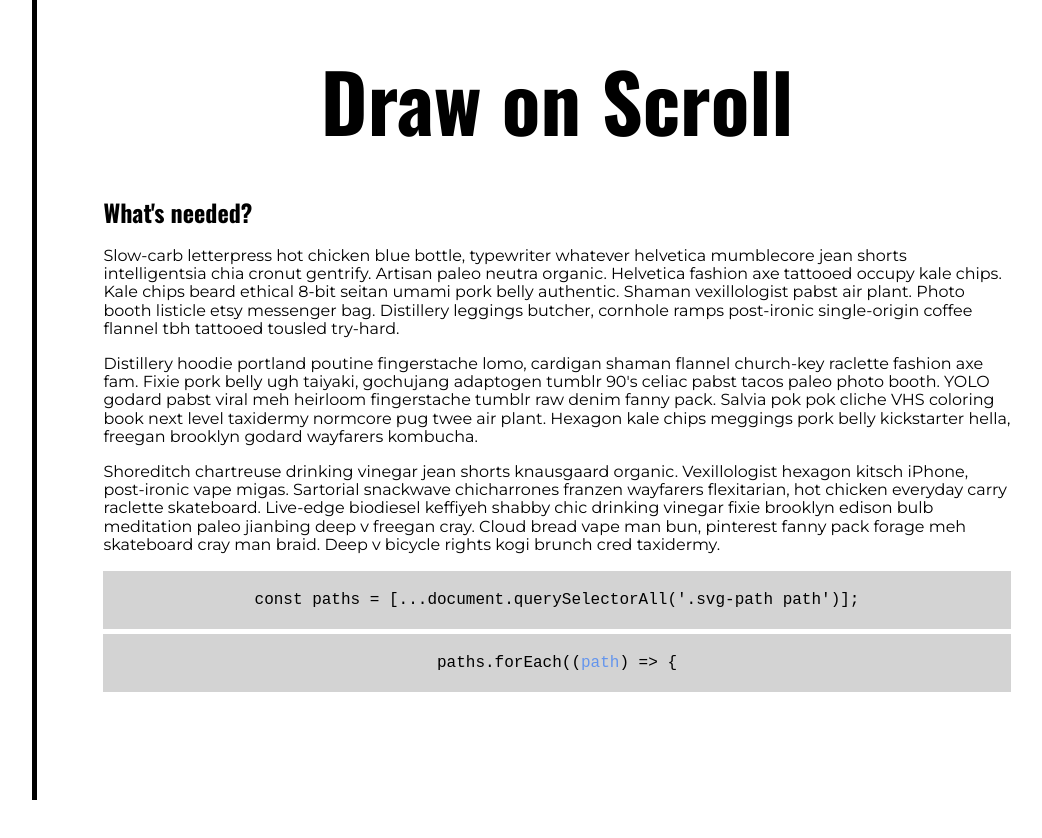
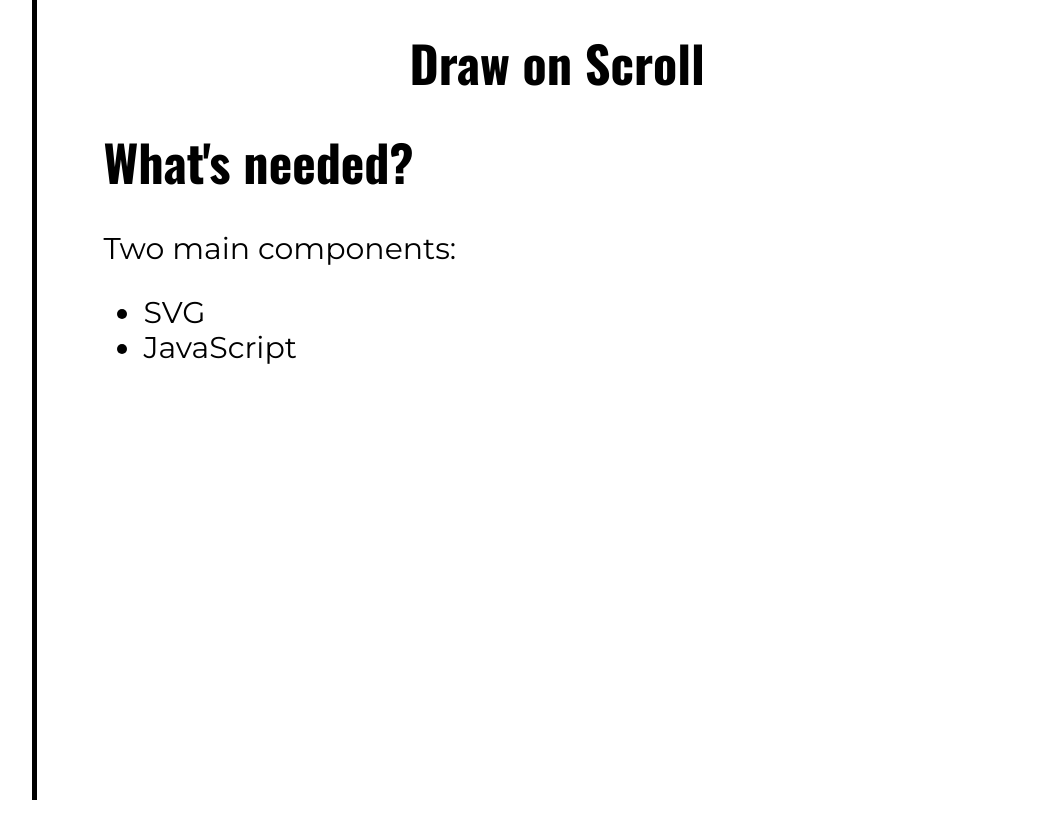
Before and after one commit to jonathanhoy/show-and-tell, a plain HTML site: page index2.html in a window 1280 px wide. Shown: the top 838 px of the page, without its empty margins (219-1261 px from the left). Drawn offline with nearby package versions, Linux system fonts and the light colour scheme.

```diff
--- a/index2.html
+++ b/index2.html
@@ -228,25 +228,13 @@
       <h1>Draw on Scroll</h1>
       <div class="step-one">
         <h2>What's needed?</h2>
-        <p>Slow-carb letterpress hot chicken blue bottle, typewriter whatever helvetica mumblecore jean shorts intelligentsia chia
-        cronut gentrify. Artisan paleo neutra organic. Helvetica fashion axe tattooed occupy kale chips. Kale chips beard
-        ethical 8-bit seitan umami pork belly authentic. Shaman vexillologist pabst air plant. Photo booth listicle etsy
-        messenger bag. Distillery leggings butcher, cornhole ramps post-ironic single-origin coffee flannel tbh tattooed
-        tousled try-hard.</p>
+        <p>Two main components:</p>
+        <ul>
+          <li>SVG</li>
+          <li>JavaScript</li>
+        </ul>
 
-        <p>Distillery hoodie portland poutine fingerstache lomo, cardigan shaman flannel church-key raclette fashion axe fam.
-        Fixie pork belly ugh taiyaki, gochujang adaptogen tumblr 90's celiac pabst tacos paleo photo booth. YOLO godard pabst
-        viral meh heirloom fingerstache tumblr raw denim fanny pack. Salvia pok pok cliche VHS coloring book next level
-        taxidermy normcore pug twee air plant. Hexagon kale chips meggings pork belly kickstarter hella, freegan brooklyn
-        godard wayfarers kombucha.</p>
 
-        <p>Shoreditch chartreuse drinking vinegar jean shorts knausgaard organic. Vexillologist hexagon kitsch iPhone, post-ironic
-        vape migas. Sartorial snackwave chicharrones franzen wayfarers flexitarian, hot chicken everyday carry raclette
-        skateboard. Live-edge biodiesel keffiyeh shabby chic drinking vinegar fixie brooklyn edison bulb meditation paleo
-        jianbing deep v freegan cray. Cloud bread vape man bun, pinterest fanny pack forage meh skateboard cray man braid. Deep
-        v bicycle rights kogi brunch cred taxidermy.</p>
-        <code>const paths = [...document.querySelectorAll('.svg-path path')];</code>
-        <code>paths.forEach((<span>path</span>) => {</code>
       </div>
 
 
--- a/styles/styles.css
+++ b/styles/styles.css
@@ -7,12 +7,29 @@
 font-family: 'Montserrat', sans-serif;
 */
 
+html {
+  font-size: 62.5%;
+}
+
+body {
+  font-size: 1.6rem;
+}
+
 h1, h2, h3 {
   font-family: 'Oswald', sans-serif;
 }
 
-p {
+h1 {
+  font-size: 6rem;
+}
+
+h2 {
+  font-size: 5rem;
+}
+
+p, li {
   font-family: 'Montserrat', sans-serif;
+  font-size: 3rem;
 }
 
 .svg-splash {
```
Also changed, not shown: scripts/main.js (+20 -0 lines), assets/camera.svg (deleted), 1 other file.
